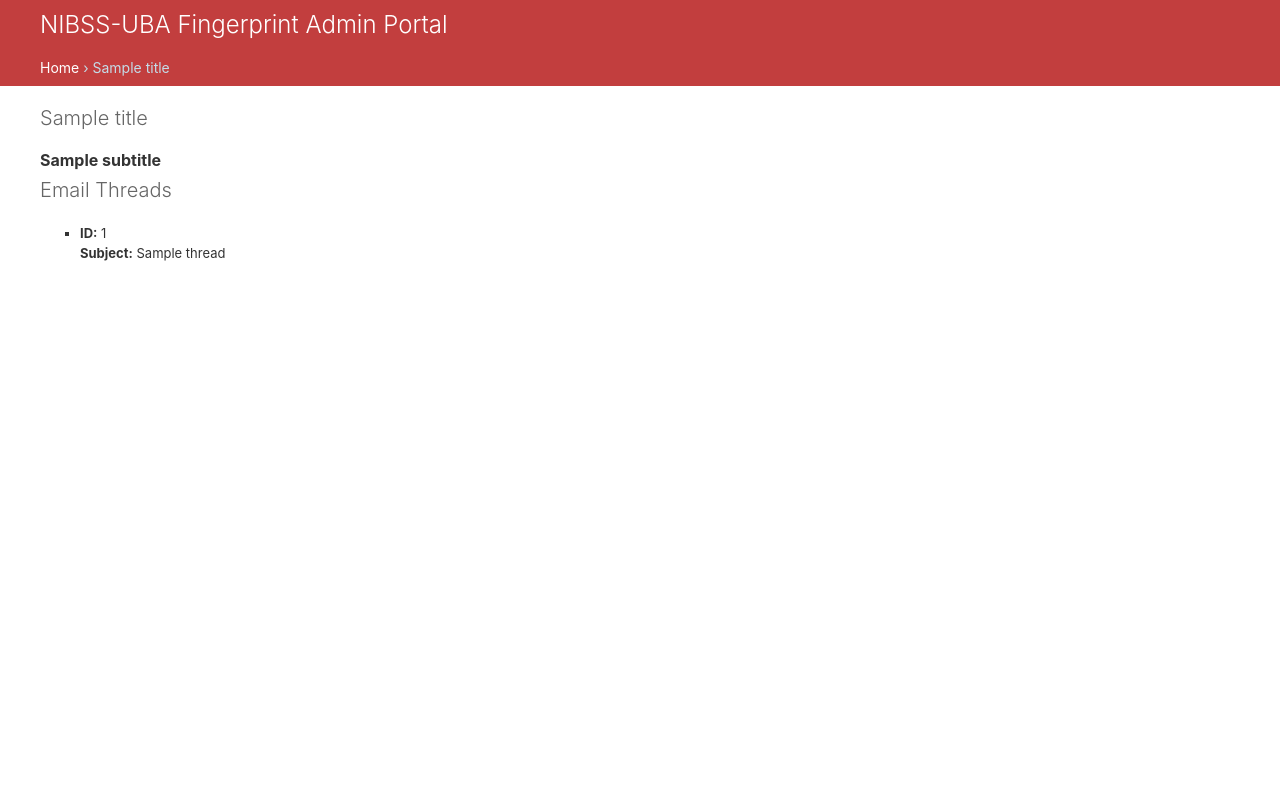
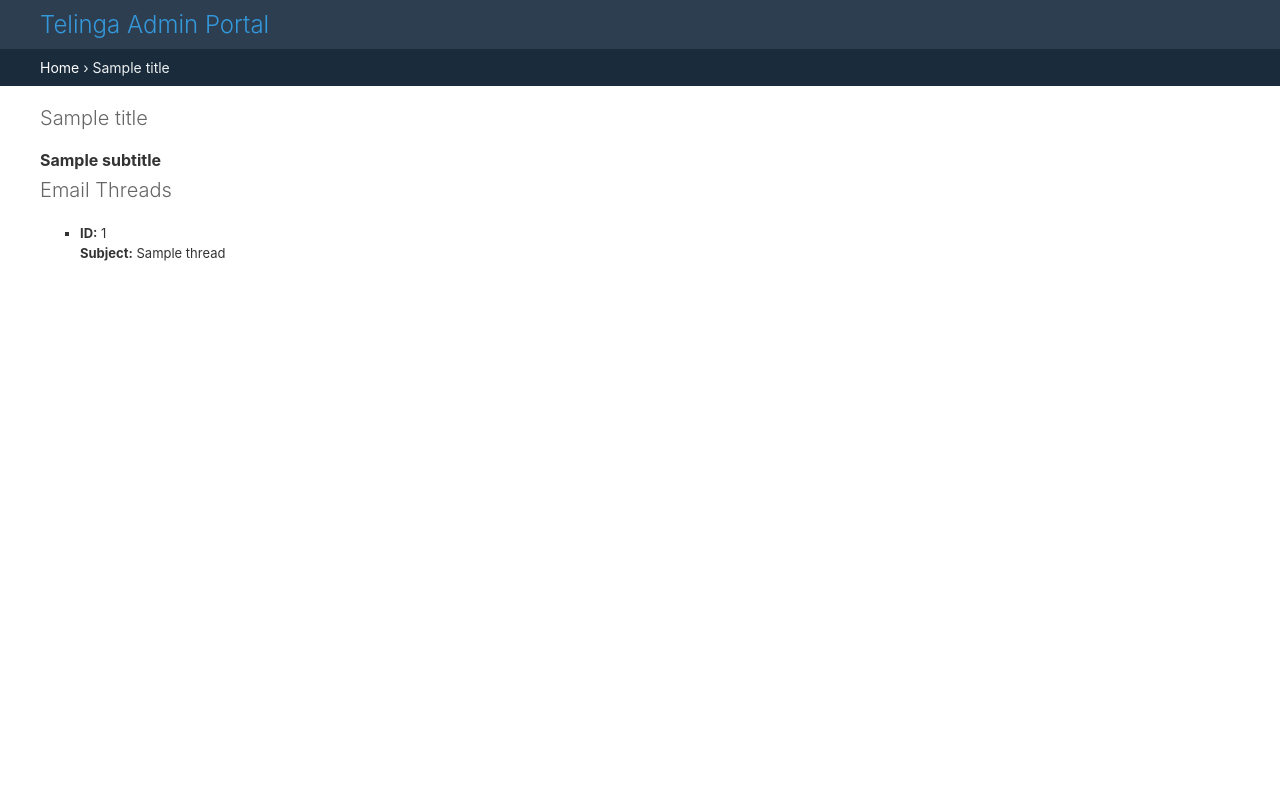
Before and after one commit to Onwuagba/Telinga, a Django app: template templates/admin/email_threads.html in a window 1280 px wide. Run offline with Django 4.2, Linux system fonts and the light colour scheme; the template is opened without the code that fills it: most values are stand-ins (such as "Sample title", 1, 10 or a date in 2020); parts of the project's set-up code (start-up, migrations or seed data) failed here and were passed over.

Commit message:
fix: update admin dashboard

```diff
--- a/telinga/urls.py
+++ b/telinga/urls.py
@@ -16,10 +16,21 @@ Including another URLconf
 """
 
 from django.contrib import admin
+from django.views.generic import RedirectView
 from django.urls import path, include
+
+from main.views import AdminRegistrationView, CustomAdminLoginView
 
 admin.site.site_header = "Telinga Admin Site"
 admin.site.site_title = "Telinga Admin Portal"
 admin.site.index_title = "Dashboard"
 
-urlpatterns = [path("admin/", admin.site.urls), path("api/", include("main.urls"))]
+urlpatterns = [
+    path('admin/register/', AdminRegistrationView.as_view(),
+         name='admin_register'),
+    path('admin/login/', CustomAdminLoginView.as_view(),
+         name='login'),
+    path("admin/", admin.site.urls),
+    path("api/", include("main.urls")),
+    path("", RedirectView.as_view(url='/admin/', permanent=True)),
+]
--- a/templates/admin/base_site.html
+++ b/templates/admin/base_site.html
@@ -1,9 +1,9 @@
 {% extends "admin/base.html" %}
 
-{% block title %}{% if subtitle %}{{ subtitle }} | {% endif %}{{ title }} | {{ site_title|default:_('NIBSS-UBA Fingerprint Admin Portal') }}{% endblock %}
+{% block title %}{% if subtitle %}{{ subtitle }} | {% endif %}{{ title }} | {{ site_title|default:_('Telinga Admin Portal') }}{% endblock %}
 
 {% block branding %}
-<h1 id="site-name"><a href="{% url 'admin:index' %}">{{ site_header|default:_('NIBSS-UBA Fingerprint Admin Portal') }}</a></h1>
+<h1 id="site-name"><a href="{% url 'admin:index' %}">{{ site_header|default:_('Telinga Admin Portal') }}</a></h1>
 {% endblock %}
 
 {% block nav-global %}{% endblock %}
@@ -11,65 +11,60 @@
 {% block extrastyle %}{{ block.super }}
 <style>
     :root {
-    --primary: #c23e3e;
-    --secondary: #c23e3e;
-    --accent: #ffffff;
+        --primary: #1a2b3c;
+        /* Dark blue */
+        --secondary: #2c3e50;
+        /* Slightly lighter blue */
+        --accent: #3498db;
+        /* Bright blue for accents */
         --primary-fg: #ffffff;
-
         --body-fg: #333;
         --body-bg: #ffffff;
+        /* Maintaining white background */
         --body-quiet-color: #666;
         --body-loud-color: #000;
-
         --header-color: #ffffff;
         --header-branding-color: var(--accent);
         --header-bg: var(--secondary);
         --header-link-color: var(--primary-fg);
-
-    --breadcrumbs-fg: #c4dce8;
+        --breadcrumbs-fg: #ecf0f1;
         --breadcrumbs-link-fg: var(--body-bg);
         --breadcrumbs-bg: var(--primary);
-
-    --link-fg: #54302e; /*#447e9b;*/
-    --link-hover-color: #9c5a56;
-    --link-selected-fg: #8a2418;
-
-    --hairline-color: #e8e8e8;
-    --border-color: #ccc;
-
-    --error-fg: #ba2121;
-
-    --message-success-bg: #dfd;
-    --message-warning-bg: #ffc;
-    --message-error-bg: #ffefef;
-
-    --darkened-bg: #f8f8f8;
-    --selected-bg: #e4e4e4;
-    --selected-row: #ffcaca;
-
+        --link-fg: #2980b9;
+        --link-hover-color: #3498db;
+        --link-selected-fg: #1abc9c;
+        --hairline-color: #ecf0f1;
+        --border-color: #bdc3c7;
+        --error-fg: #e74c3c;
+        --message-success-bg: #d4efdf;
+        --message-warning-bg: #fcf3cf;
+        --message-error-bg: #f9ebea;
+        --darkened-bg: #f8f9fa;
+        --selected-bg: #e8f0fe;
+        --selected-row: #d1e3fa;
         --button-fg: #fff;
         --button-bg: var(--primary);
-    --button-hover-bg: #609ab6;
+        --button-hover-bg: #34495e;
         --default-button-bg: var(--secondary);
-    --default-button-hover-bg: #205067;
-    --close-button-bg: #888;
-    --close-button-hover-bg: #747474;
-    --delete-button-bg: #ba2121;
-    --delete-button-hover-bg: #a41515;
-
+        --default-button-hover-bg: #3e5771;
+        --close-button-bg: #95a5a6;
+        --close-button-hover-bg: #7f8c8d;
+        --delete-button-bg: #e74c3c;
+        --delete-button-hover-bg: #c0392b;
         --object-tools-fg: var(--button-fg);
-    --object-tools-bg: var(--close-button-bg);
-    --object-tools-hover-bg: var(--close-button-hover-bg);
+        --object-tools-bg: var(--accent);
+        --object-tools-hover-bg: #2980b9;
     }
 
-
-a:link, a:visited {
+    a:link,
+    a:visited {
         color: var(--link-fg);
         text-decoration: none;
         transition: color 0.15s, background 0.15s;
     }
 
-a:focus, a:hover {
+    a:focus,
+    a:hover {
         color: var(--link-hover-color);
     }
 
@@ -81,13 +76,16 @@ a img {
         border: none;
     }
 
-a.section:link, a.section:visited {
+    a.section:link,
+    a.section:visited {
         color: var(--header-link-color);
         text-decoration: none;
     }
 
-a.section:focus, a.section:hover {
+    a.section:focus,
+    a.section:hover {
         text-decoration: underline;
     }
 </style>
+
 {% endblock %}
```
Also changed, not shown: main/admin.py (+23 -4 lines), main/forms.py (+33 -0 lines), main/serializers.py (+26 -7 lines), main/signals.py (+27 -11 lines), main/views.py (+32 -1 lines), templates/admin/custom_login.html (added, +27 -0 lines), templates/admin/register.html (added, +32 -0 lines), README.md. Lines whose indentation alone changed are shown as unchanged.
